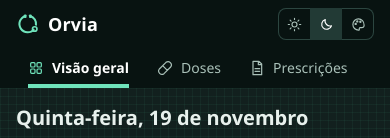
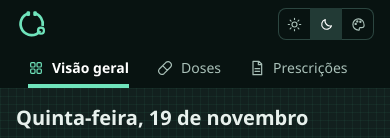
Before and after one commit to lucccs23/clinical-care, a website: page index.html in a window 390 px wide. Shown: the top 138 px of the page. Drawn offline with Linux system fonts and the light colour scheme.

Commit message:
design: deixa só o logo na barra
Remove o nome "Orvia" ao lado do logo, que repetia o título da janela,
e aumenta o logo para 32 px. O nome continua para leitores de tela.

Co-Authored-By: Claude Opus 5.5 <noreply@anthropic.com>

```diff
--- a/desktop/package.json
+++ b/desktop/package.json
@@ -1,7 +1,7 @@
 {
   "name": "orvia",
   "productName": "Orvia",
-  "version": "1.5.1",
+  "version": "1.5.2",
   "description": "Consulta clínica offline para o plantão",
   "author": "Orvia",
   "private": true,
--- a/index.html
+++ b/index.html
@@ -247,10 +247,10 @@ fieldset.rxe{margin:0;padding:var(--s2);border:1px solid var(--line);border-radi
 .rxt{display:flex;justify-content:flex-end;gap:var(--s1);margin-top:var(--s2)}
 .sec:disabled{opacity:.5;cursor:default}
 @media(max-width:520px){.rxg{grid-template-columns:minmax(0,1fr)}}
-@media(max-width:1240px){.ctl.s input{width:192px}.brand b{display:none}.lib,.dosebox{grid-column:span 12}.tri{grid-column:span 6}}
+@media(max-width:1240px){.ctl.s input{width:192px}.lib,.dosebox{grid-column:span 12}.tri{grid-column:span 6}}
 @media(max-width:940px){
   .side{position:static;flex-wrap:wrap;height:auto;gap:0 var(--s2);padding:var(--s1) var(--s2) 0}
-  .brand{flex:1}.brand b{display:inline}
+  .brand{flex:1}
   .navs{order:3;flex:0 0 100%;height:var(--h-m);margin-top:var(--s1)}
   #nav2{margin-left:0}
   #view{padding:0 var(--s2) var(--s4)}
@@ -269,7 +269,7 @@ fieldset.rxe{margin:0;padding:var(--s2);border:1px solid var(--line);border-radi
 </head>
 <body>
 <aside class="side">
-  <div class="brand"><span id="logo"></span><b>Orvia</b></div>
+  <div class="brand" role="img" aria-label="Orvia" title="Orvia"><span id="logo"></span></div>
   <div class="navs">
     <nav class="nav" id="nav" aria-label="Seções"></nav>
     <nav class="nav" id="nav2" aria-label="Biblioteca"></nav>
@@ -791,7 +791,7 @@ addEventListener('dragleave',e=>{if(!e.relatedTarget)$('#drop').classList.remove
 addEventListener('drop',e=>{if(hasFiles(e)){e.preventDefault();$('#drop').classList.remove('on');S.cat='';prepare(e.dataTransfer.files)}});
 if(desk){$('#upd').innerHTML=ic('sync',16);$('#upd').hidden=false;desk.onState(u=>{S.upd=u;if(S.updOpen)drawUpdates()})}
 SCHEME.addEventListener('change',()=>{if(S.theme==='system')applyTheme()});
-$('#logo').innerHTML='<svg width="24" height="24" aria-hidden="true" focusable="false" xmlns="http://www.w3.org/2000/svg" viewBox="0 0 100 100" fill="currentColor"><path d="M 79.3087 74.5435 A 39 39 0 1 1 38.2501 12.5108 L 40.5931 20.6815 A 30.5 30.5 0 1 0 72.7030 69.1943 Z"/><path d="M 59.7499 12.5108 A 39 39 0 0 1 87.4075 56.7723 L 79.0366 55.2963 A 30.5 30.5 0 0 0 57.4069 20.6815 Z"/><rect x="33" y="10" width="11" height="15" rx="4"/><rect x="54" y="10" width="11" height="15" rx="4"/><circle cx="78" cy="71" r="9.4" fill="none" stroke="currentColor" stroke-width="6.8"/></svg>';$('#si').innerHTML=ic('search',16);$('#pi').innerHTML=ic('up',17);
+$('#logo').innerHTML='<svg width="32" height="32" aria-hidden="true" focusable="false" xmlns="http://www.w3.org/2000/svg" viewBox="0 0 100 100" fill="currentColor"><path d="M 79.3087 74.5435 A 39 39 0 1 1 38.2501 12.5108 L 40.5931 20.6815 A 30.5 30.5 0 1 0 72.7030 69.1943 Z"/><path d="M 59.7499 12.5108 A 39 39 0 0 1 87.4075 56.7723 L 79.0366 55.2963 A 30.5 30.5 0 0 0 57.4069 20.6815 Z"/><rect x="33" y="10" width="11" height="15" rx="4"/><rect x="54" y="10" width="11" height="15" rx="4"/><circle cx="78" cy="71" r="9.4" fill="none" stroke="currentColor" stroke-width="6.8"/></svg>';$('#si').innerHTML=ic('search',16);$('#pi').innerHTML=ic('up',17);
 render();reload();
 </script>
 </body>
```
Also changed, not shown: tests/app.spec.js (+3 -0 lines), 1 other file.
